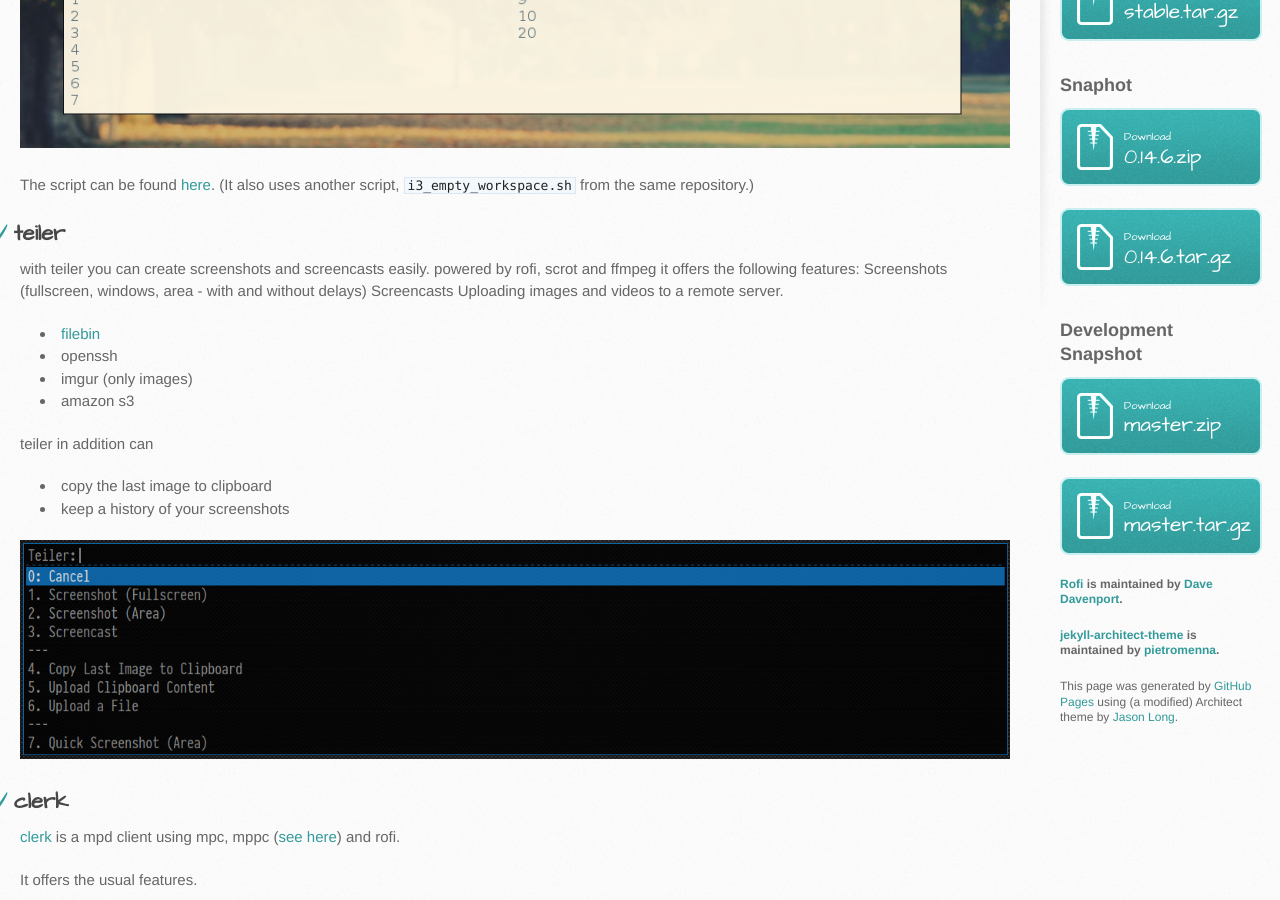
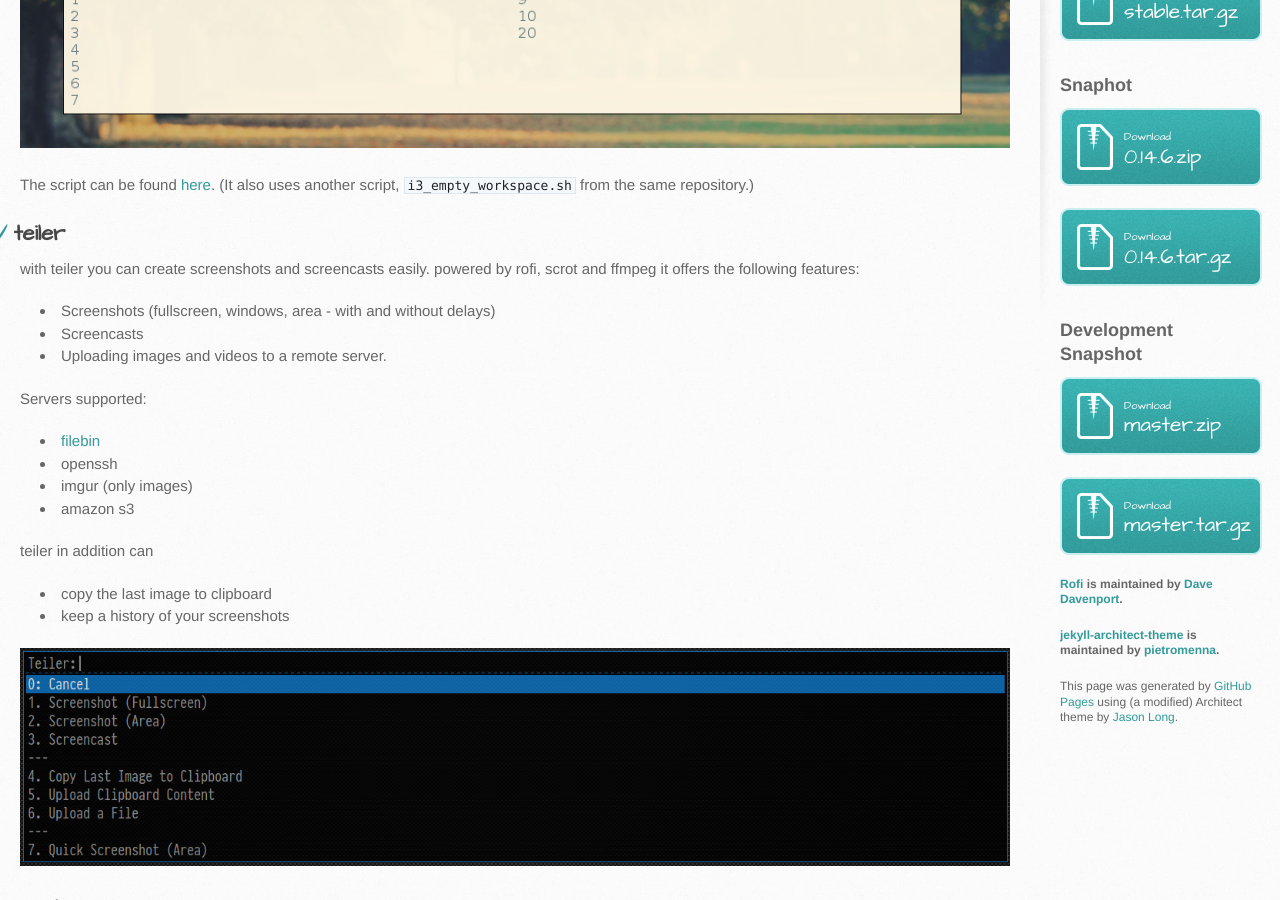
Before and after one commit to davatorium/rofi, a Jekyll site: the page built from Scripts.md, in a window 1280 px wide and 900 px high, scrolled down 429 px. Built offline with Jekyll 4.4.1, drawn with Linux system fonts in a browser that asks for light colours.

Commit message:
small change

```diff
--- a/Scripts.md
+++ b/Scripts.md
@@ -18,9 +18,12 @@ The script can be found
 
 with teiler you can create screenshots and screencasts easily.
 powered by rofi, scrot and ffmpeg it offers the following features:
-Screenshots (fullscreen, windows, area - with and without delays)
-Screencasts
-Uploading images and videos to a remote server.
+
+* Screenshots (fullscreen, windows, area - with and without delays)
+* Screencasts
+* Uploading images and videos to a remote server.
+
+Servers supported:
 
 * [filebin](http://git.server-speed.net/users/flo/filebin/)
 * openssh
```
